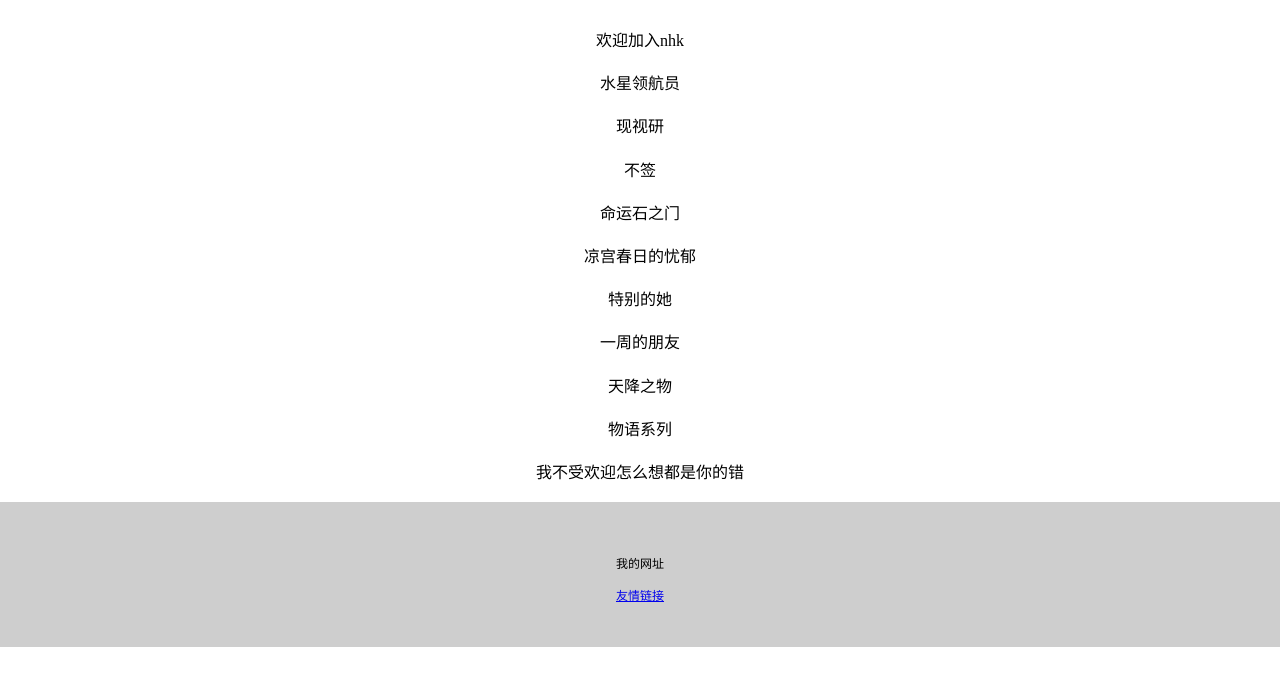
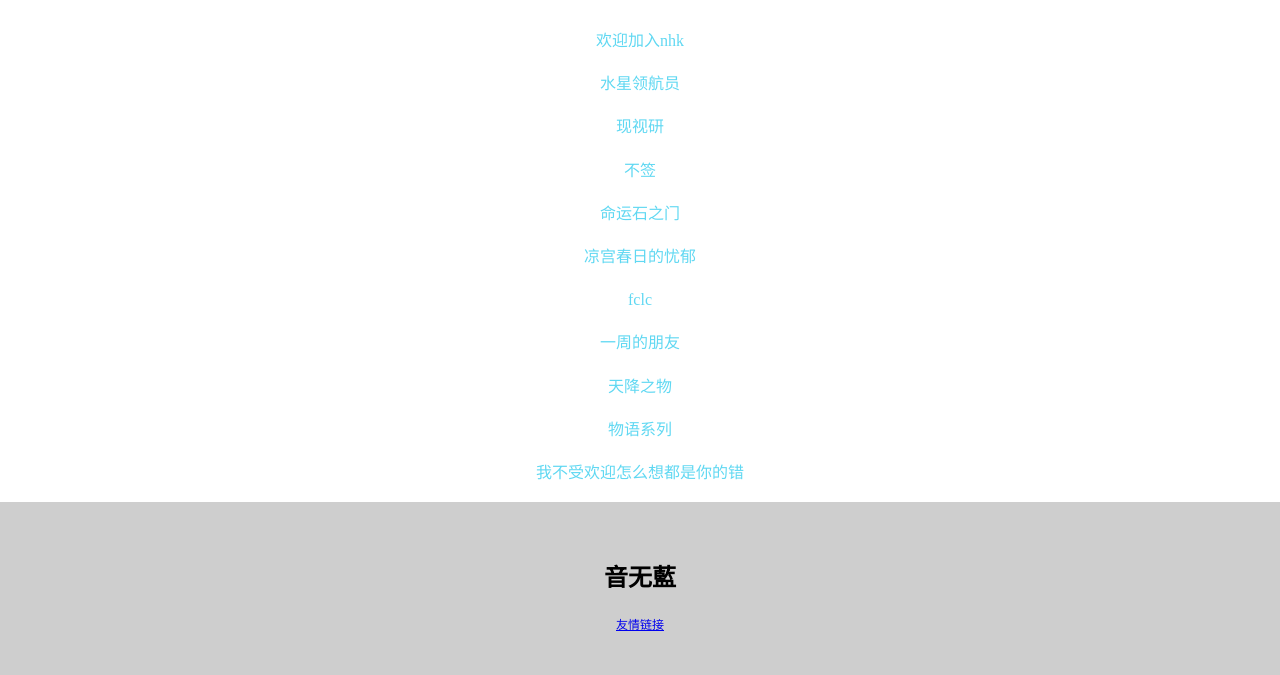
Before and after one commit to crzad/-, a plain HTML site: page index.html in a window 1280 px wide. Shown: the part 271-946 px from the top of the page. Before the commit the page ends 918 px from the top, so only its background shows below. Drawn offline with Linux system fonts and the light colour scheme.

Commit message:
Add files via upload

```diff
--- a/index.html
+++ b/index.html
@@ -3,11 +3,11 @@
   <head>
     <meta charset="utf-8">
     <meta name="viewport" content="width=device-width, initial-scale=1" />
-    <title>康文昌的在线HTML 教学小工具</title>
+    <title>chuxue</title>
     <style>
-      body {
-        margin: 0;
-      }
+      body {margin: 0;}
+        .td{
+          color: #60D8F2;}
     </style>
   </head>
   <body>
@@ -28,22 +28,22 @@
     line-height:1.7;
     text-align: center;
     ">
-      <p>欢迎加入nhk</p>
-      <p>水星领航员</p>
-      <p>现视研</p>
-      <p>不签</p>
-      <p>命运石之门</p>
-      <p>凉宫春日的忧郁</p>
-      <p>特别的她</p>
-      <p>一周的朋友</p>
+      <p class="td">欢迎加入nhk</p>
+      <p class="td">水星领航员</p>
+      <p class="td">现视研</p>
+      <p class="td">不签</p>
+      <p class="td">命运石之门</p>
+      <p class="td">凉宫春日的忧郁</p>
+      <p class="td">fclc</p>
+      <p class="td">一周的朋友</p>
 
-      <p>天降之物</p>
-      <p>物语系列</p>
-      <p>我不受欢迎怎么想都是你的错</p>
+      <p class="td">天降之物</p>
+      <p class="td">物语系列</p>
+      <p class="td">我不受欢迎怎么想都是你的错</p>
       <div>
     <div style="background-color: #CECECE;text-align: center;margin:0px;padding:40px;font-size:12px
     ">
-      <p>我的网址</p>
+      <p><h1>音无藍</h1></p>
       <a href="https://www.bilibili.com/">友情链接</a>
       </div
 
```
